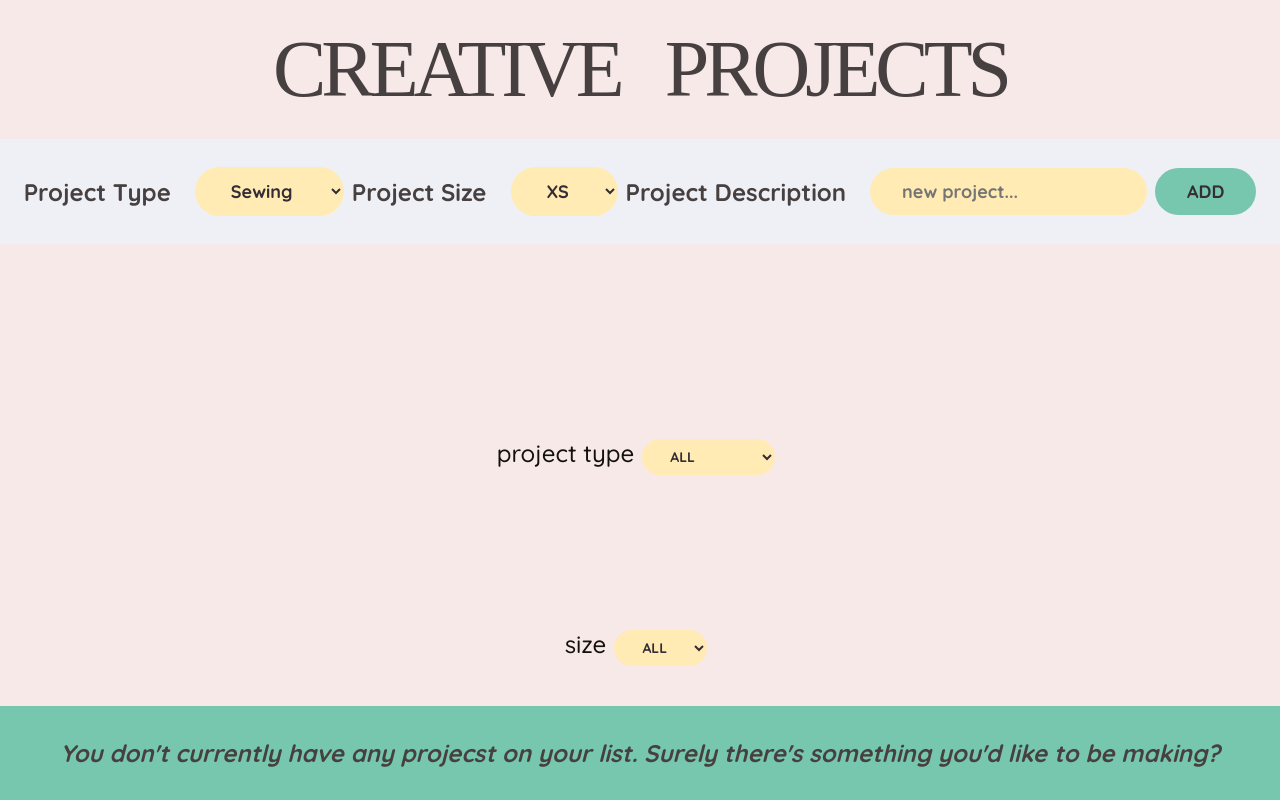
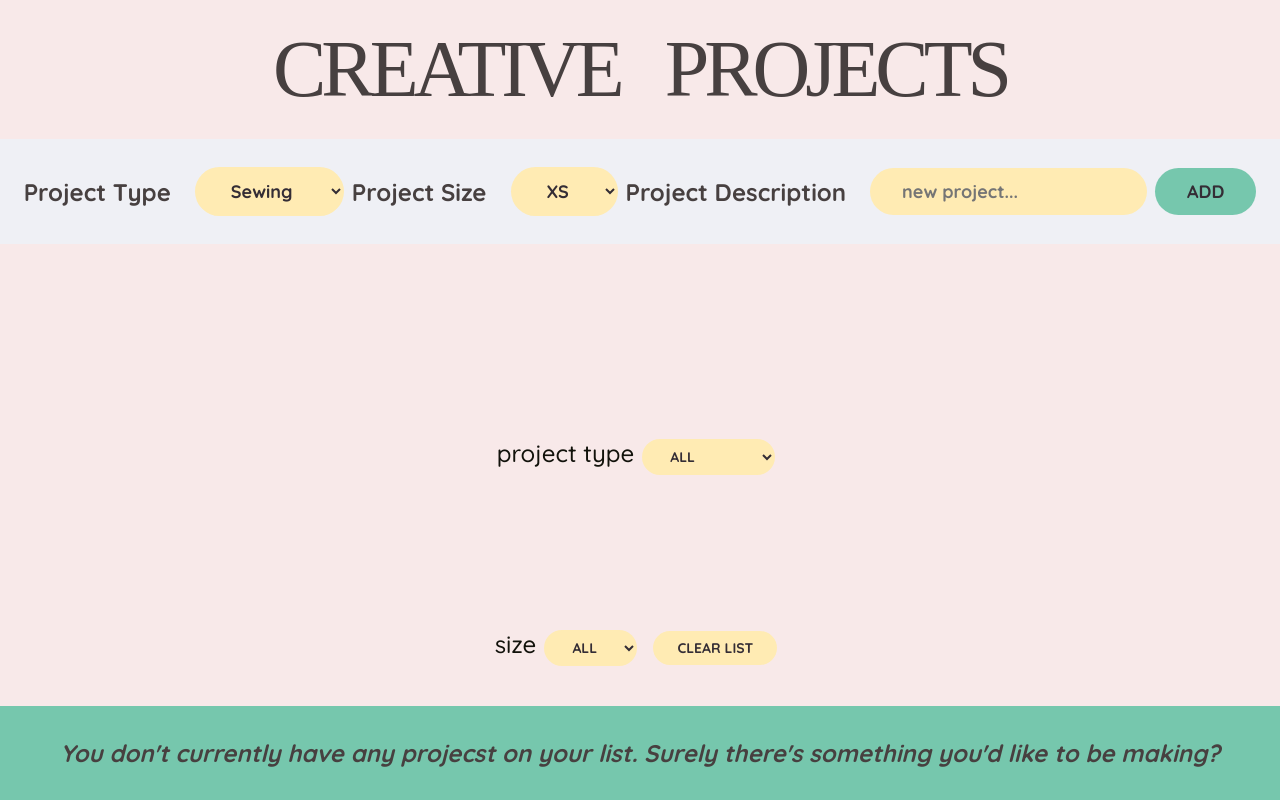
Before and after one commit to leah-massey/Creative-Project-Planner, a React (Create React App) app: page / in a window 1280 px wide. Built offline with nearby package versions, Linux system fonts and the light colour scheme.

Commit message:
Clear List button added, and successfully rmeoving all items on project list.

```diff
--- a/src/App.js
+++ b/src/App.js
@@ -21,6 +21,10 @@ export default function App() {
     );
   }
 
+  function handleClearList() {
+    setProjects([]);
+  }
+
   return (
     <div className="app">
       <Logo />
@@ -30,6 +34,7 @@ export default function App() {
         projects={projects}
         onDeleteProject={handleDeleteProject}
         onToggleProject={handleToggleProject}
+        onClearList={handleClearList}
       />
       <Stats projects={projects} />
       {/* 👆🏻 passing projects into stats as a prop. This prop now needs to be accepted as an argument in the stats function */}
@@ -111,7 +116,12 @@ function Form({ onAddProjects }) {
   );
 }
 
-function ProjectList({ projects, onDeleteProject, onToggleProject }) {
+function ProjectList({
+  projects,
+  onDeleteProject,
+  onToggleProject,
+  onClearList,
+}) {
   const [sortByType, setSortByType] = useState("allTypes");
   const [sortBySize, setSortBySize] = useState("allSizes");
   // const [sortByStatus, setSortByStatus] = useState("all");
@@ -249,6 +259,7 @@ function ProjectList({ projects, onDeleteProject, onToggleProject }) {
             <option value="m">M</option>
             <option value="l">L</option>
           </select>
+          <button onClick={() => onClearList()}>Clear List</button>
         </p>
       </div>
     </div>
```
